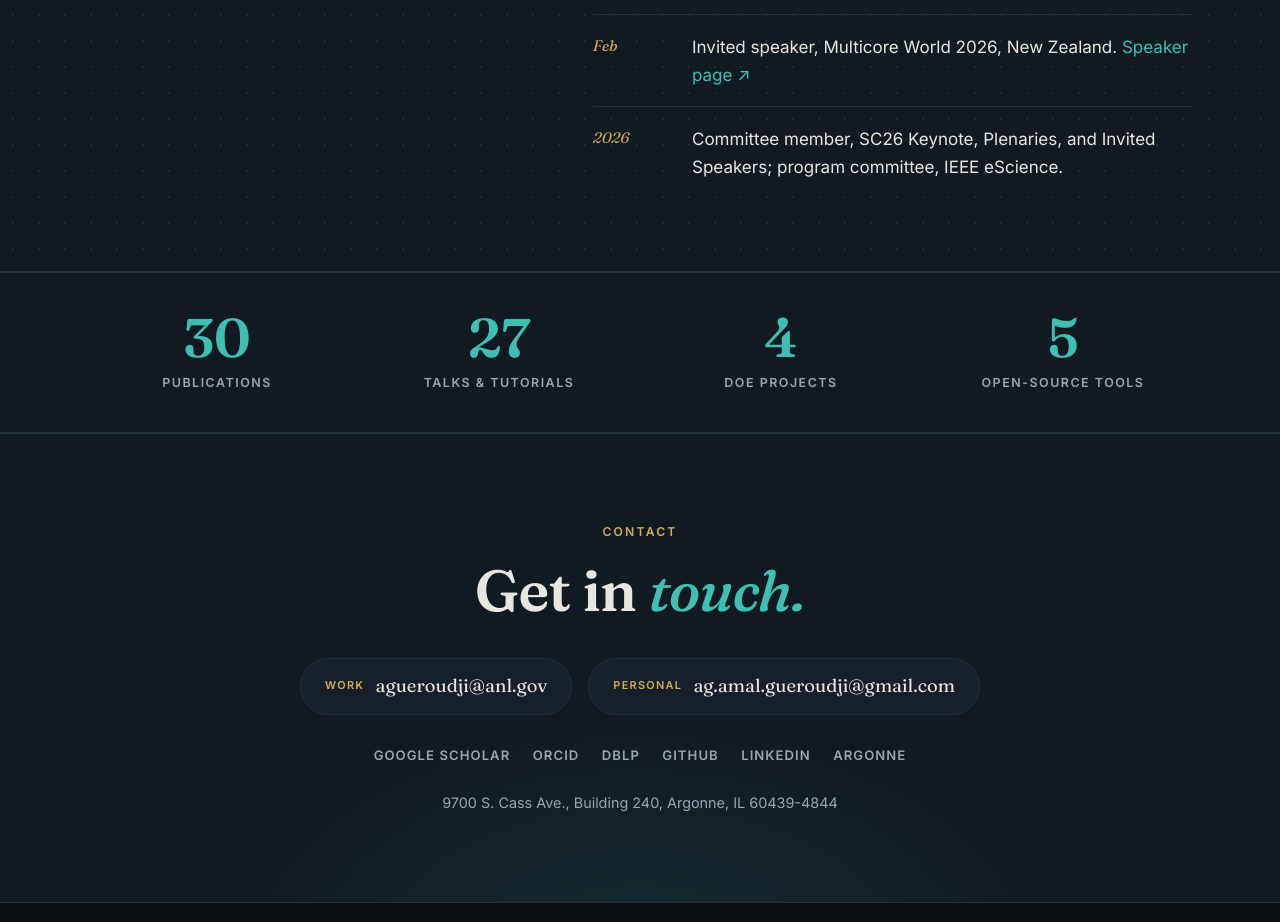
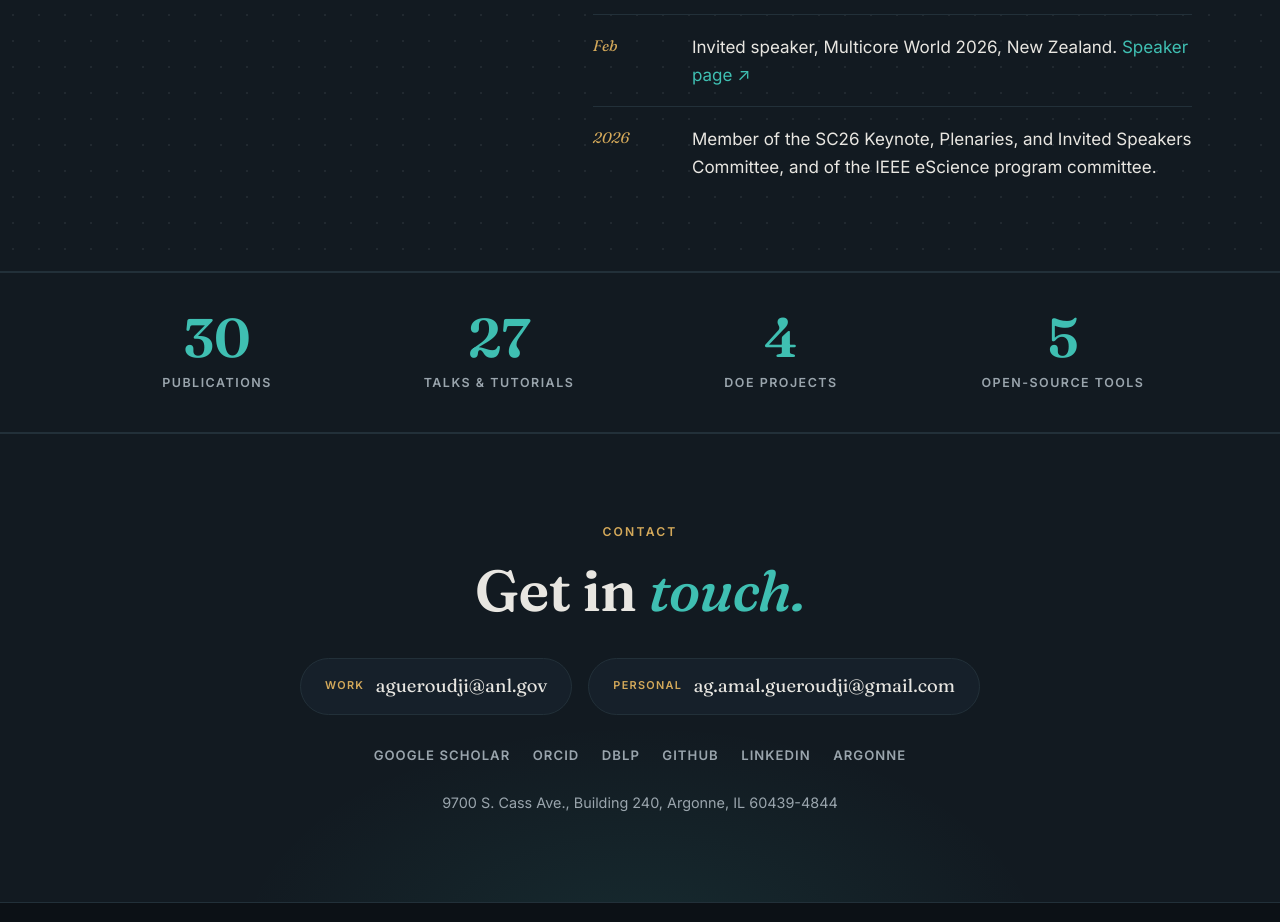
Before and after one commit to DrAmalGueroudji/dramalgueroudji.github.io, a plain HTML site: page index.html in a window 1280 px wide. Shown: the part 1751-2673 px from the top of the page. Drawn offline with Linux system fonts and the light colour scheme.

Commit message:
update index

```diff
--- a/index.html
+++ b/index.html
@@ -108,7 +108,7 @@
           <li class="reveal"><span class="now-when">Jul</span> <span class="now-what">Instructor, Argonne Training Program on Extreme-Scale Computing (ATPESC).</span></li>
           <li class="reveal"><span class="now-when">Jun</span> <span class="now-what">Organizer, 1st Workshop on Agentic AI for Large-scale Science, at eScience 2026.</span></li>
           <li class="reveal"><span class="now-when">Feb</span> <span class="now-what">Invited speaker, Multicore World 2026, New Zealand. <a href="https://multicore.world/speakers-2026/amal-gueroudji/">Speaker page ↗</a></span></li>
-          <li class="reveal"><span class="now-when">2026</span> <span class="now-what">Committee member, SC26 Keynote, Plenaries, and Invited Speakers; program committee, IEEE eScience.</span></li>
+          <li class="reveal"><span class="now-when">2026</span> <span class="now-what">Member of the SC26 Keynote, Plenaries, and Invited Speakers Committee, and of the IEEE eScience program committee.</span></li>
         </ul>
       </div>
     </section>
```
